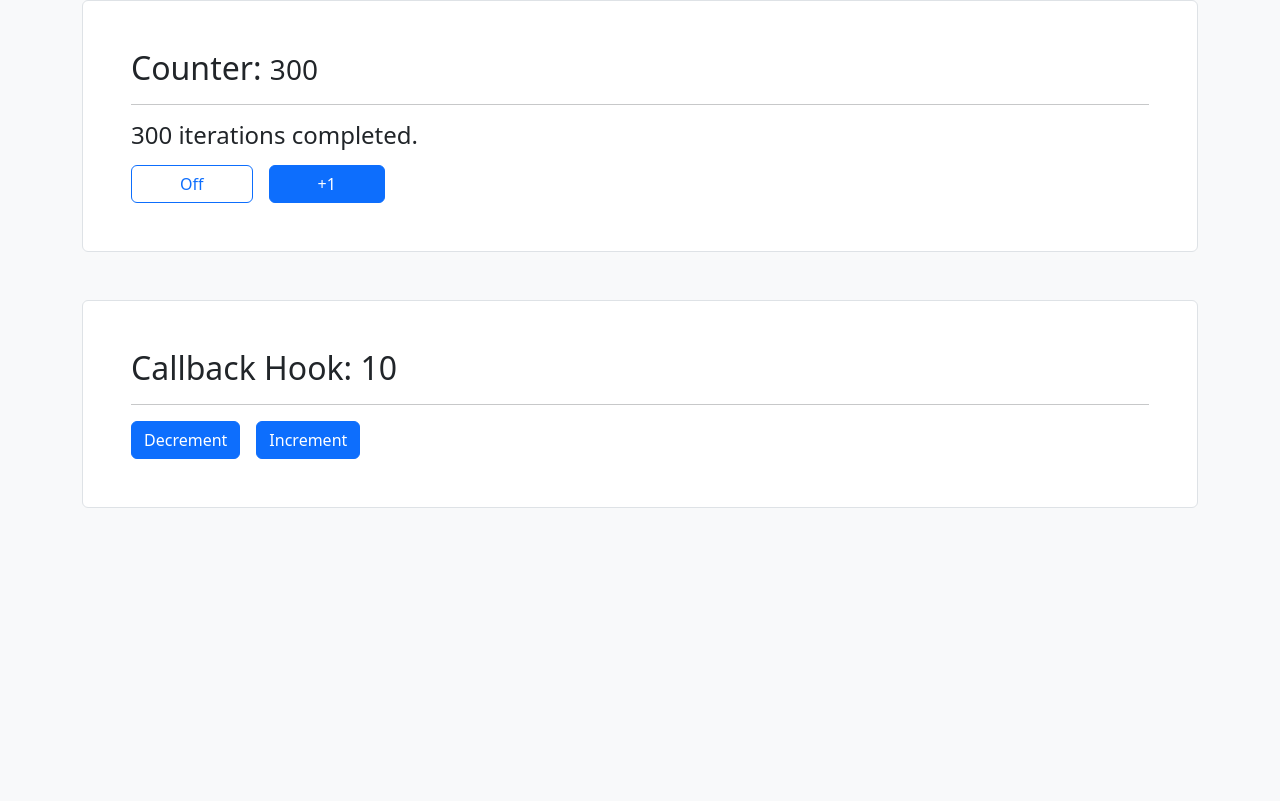
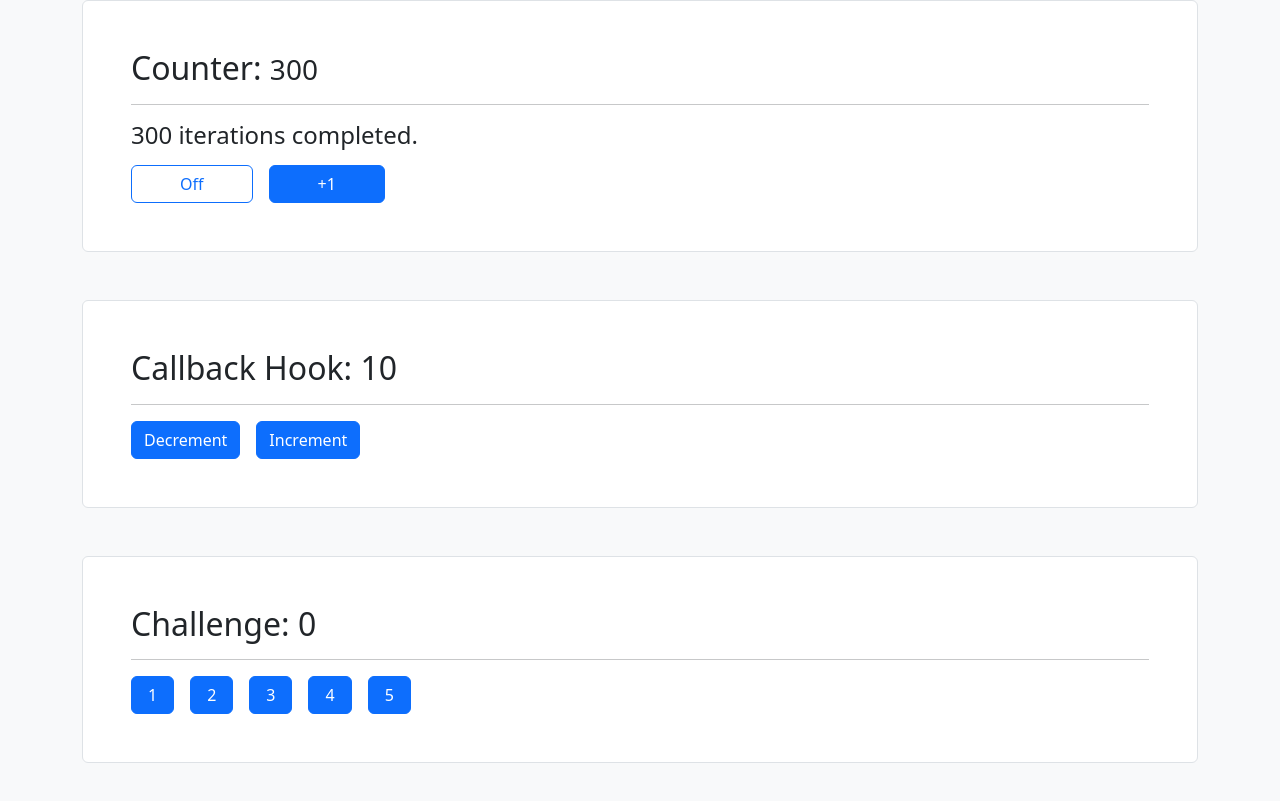
Before and after one commit to jpin730/react-hooks-app, a React (Vite) app: page / in a window 1280 px wide. Shown: the part 2918-3719 px from the top of the page. Before the commit the page ends 3474 px from the top, so only its background shows below. Built offline with nearby package versions, Linux system fonts and the light colour scheme; no server answers.

Commit message:
feat: :sparkles: add challege using callback hook

```diff
--- /dev/null
+++ b/src/challenge/Child.jsx
@@ -0,0 +1,14 @@
+import { memo } from "react";
+
+export const Child = memo(({ number, increment }) => {
+  console.log(`Rendering Child ${number}...`);
+
+  return (
+    <button
+      className="btn btn-primary px-3 me-3"
+      onClick={() => increment(number)}
+    >
+      {number}
+    </button>
+  );
+});
--- /dev/null
+++ b/src/challenge/Parent.jsx
@@ -0,0 +1,23 @@
+import { useCallback, useState } from "react";
+
+import { Child } from "./Child";
+
+export const Parent = () => {
+  const numbers = [1, 2, 3, 4, 5];
+  const [value, setValue] = useState(0);
+
+  const memorizedIncrementFn = useCallback((number) => {
+    setValue((value) => value + number);
+  }, []);
+
+  return (
+    <>
+      <h2>Challenge: {value}</h2>
+      <hr />
+
+      {numbers.map((number) => (
+        <Child key={number} number={number} increment={memorizedIncrementFn} />
+      ))}
+    </>
+  );
+};
--- a/src/main.jsx
+++ b/src/main.jsx
@@ -8,6 +8,7 @@ import { MultipleCustomHooks } from "./multipleHooks/MultipleCustomHooks";
 import { FocusScreen } from "./useRef/FocusScreen";
 import { Layout } from "./useLayoutEffect/Layout";
 import { CallbackHook, MemoHook, Memorize } from "./memos";
+import { Parent } from "./challenge/Parent";
 
 ReactDOM.createRoot(document.getElementById("root")).render(
   <React.StrictMode>
@@ -53,6 +54,10 @@ ReactDOM.createRoot(document.getElementById("root")).render(
       <div className="bg-white border rounded p-5 my-5">
         <CallbackHook />
       </div>
+
+      <div className="bg-white border rounded p-5 my-5">
+        <Parent />
+      </div>
     </div>
   </React.StrictMode>
 );
```
